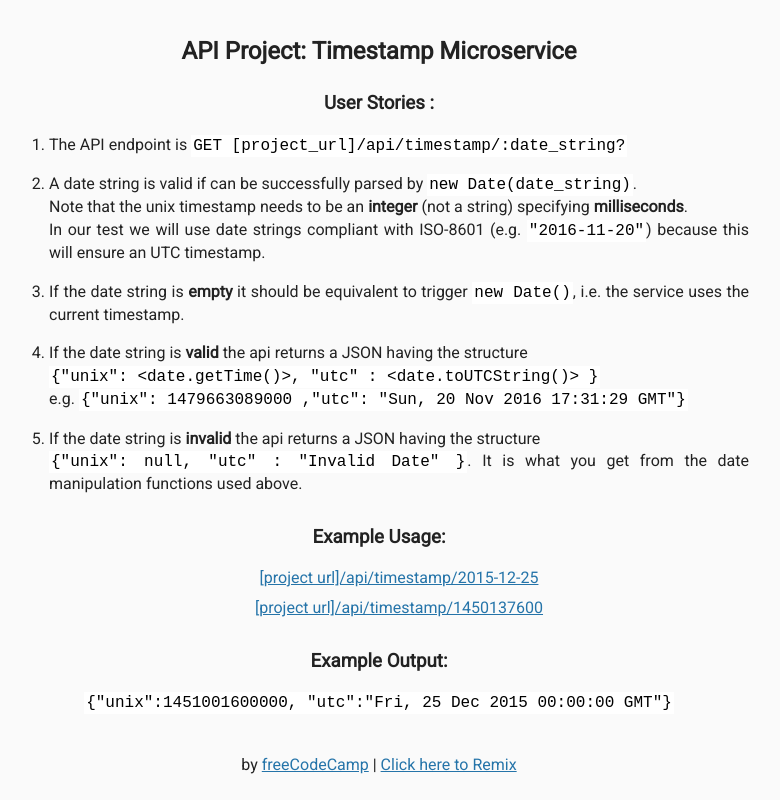
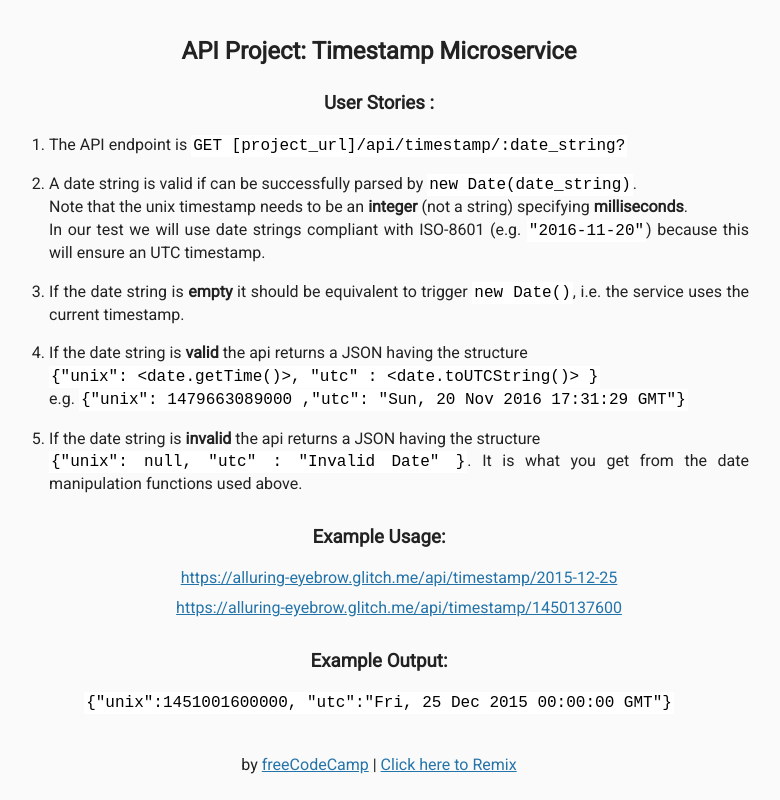
Before and after one commit to raphaeluziel/API-Project-timestamp, a website: page views/index.html in a window 1280 px wide. Shown: the whole page, without its empty margins (261-1041 px from the left). Drawn offline with Linux system fonts and the light colour scheme; files that its build step writes are made by us from their sources.

Commit message:
again more link updates

```diff
--- a/views/index.html
+++ b/views/index.html
@@ -30,9 +30,8 @@
 
         <h3>Example Usage:</h3>
         <ul>
-          <li><a href="api/timestamp/2015-12-25">
-            [project url]/api/timestamp/2015-12-25</a></li>
-          <li><a href="api/timestamp/1450137600000">[project url]/api/timestamp/1450137600</a></li>
+          <li><a href="api/timestamp/2015-12-25">https://alluring-eyebrow.glitch.me/api/timestamp/2015-12-25</a></li>
+          <li><a href="api/timestamp/1450137600000">https://alluring-eyebrow.glitch.me/api/timestamp/1450137600</a></li>
         </ul>
 
         <h3>Example Output:</h3>
```
